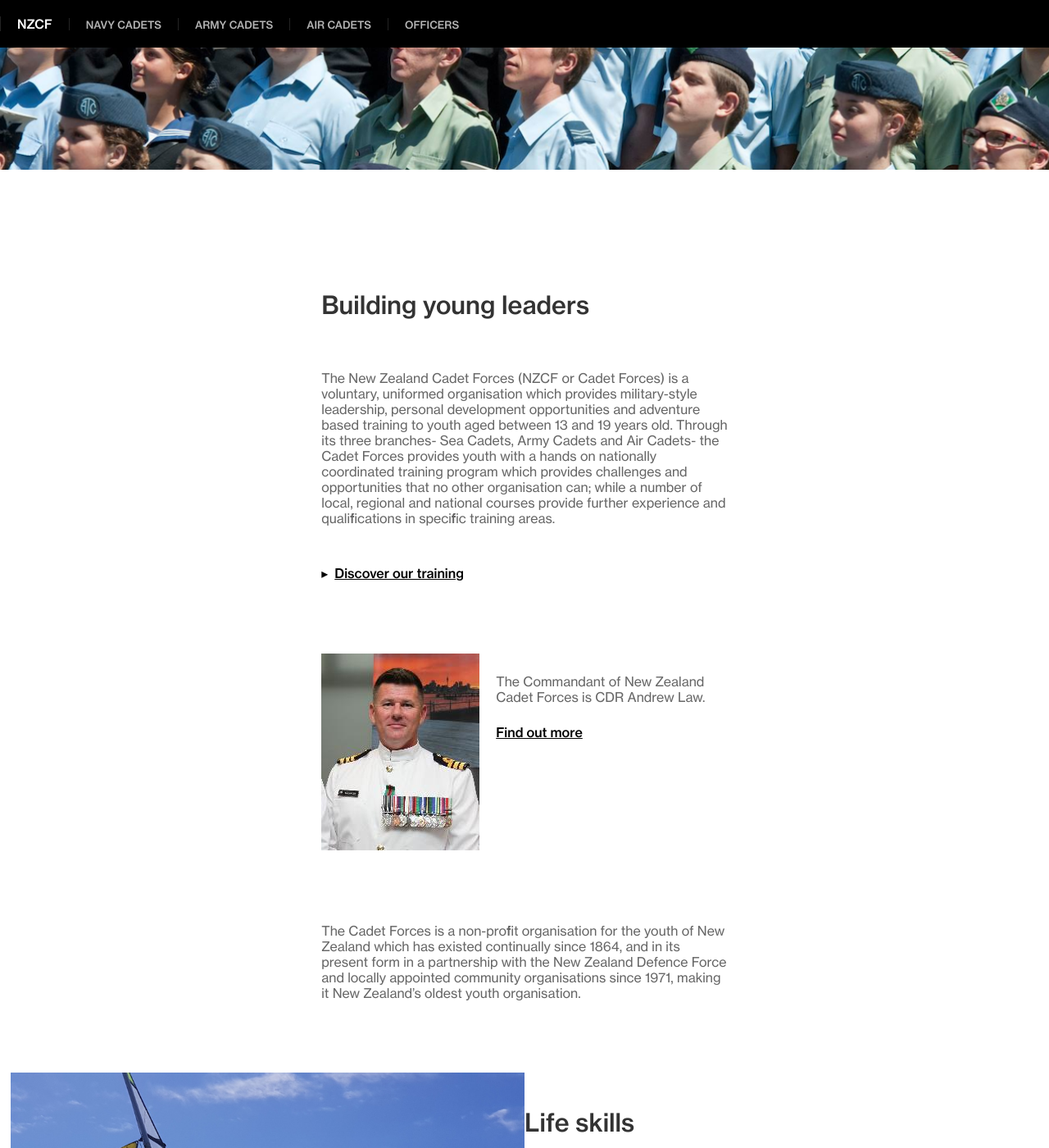
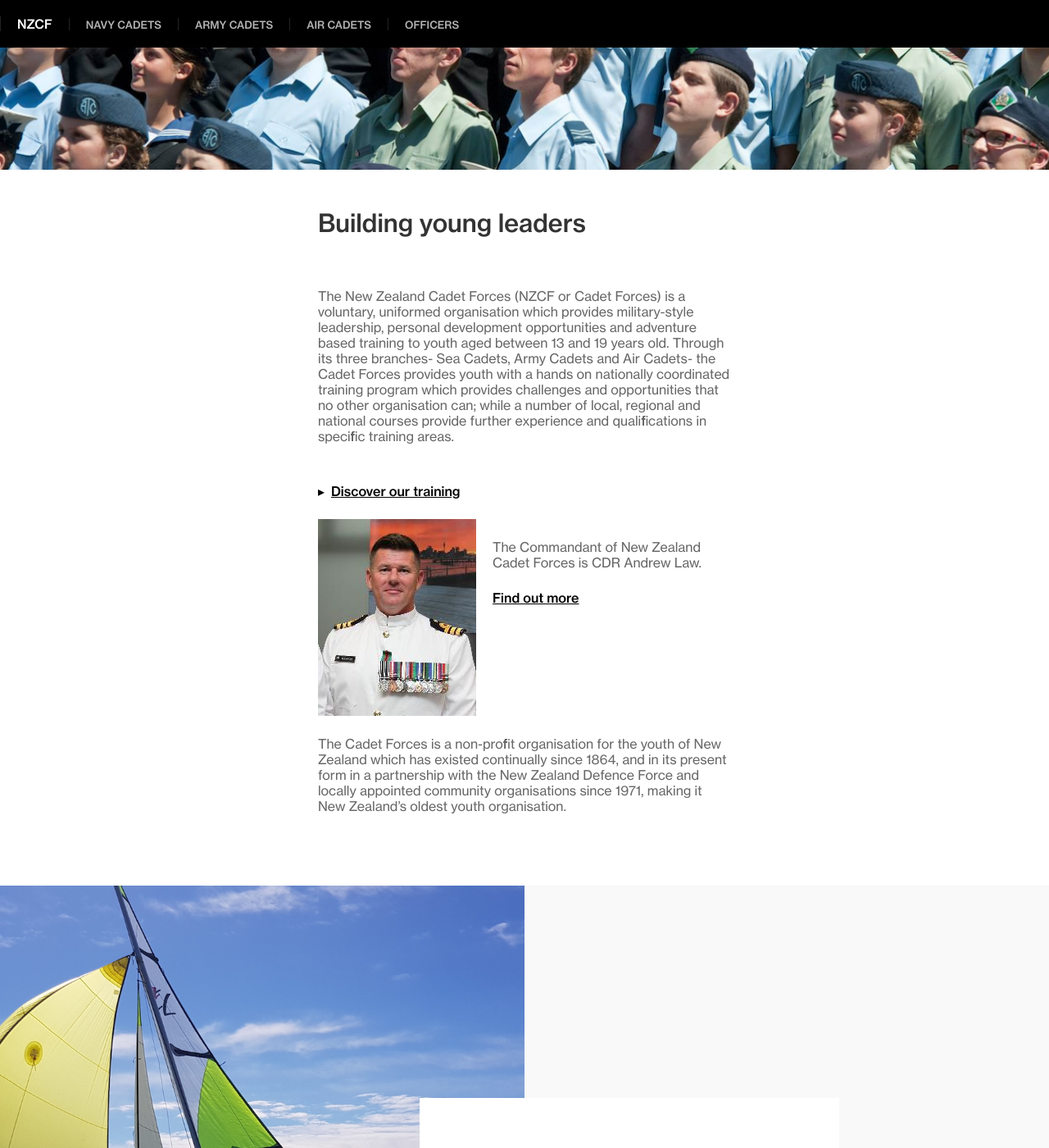
Before and after one commit to New-Zealand-Cadet-Forces/op-refresh, a Jekyll site: the page built from index.md, in a window 1280 px wide and 1400 px high, scrolled down 350 px. Shown: the whole window at 82% size. Built offline with Jekyll 4.4.1, drawn with Linux system fonts in a browser that asks for light colours; a script that is not in the unit is left out; our own code applies the rules of GitHub Pages for plain Markdown files; some of the changed text lies outside the part shown.

Commit message:
Add more homepage blocks

```diff
--- a/_includes/commandant-block.html
+++ b/_includes/commandant-block.html
@@ -1,4 +1,4 @@
-<div class="middle block">
+<div class="middle">
     <img src="/img/COMDT.jpg" alt="Commandant, NZCF" class="float-left">
     <p>The Commandant of New Zealand Cadet Forces is {{ site.commandant }}.</p>
     <a href="">Find out more</a>
--- a/_sass/_cta.scss
+++ b/_sass/_cta.scss
@@ -1,19 +1,14 @@
 .cta-image-block {
-    display: flex;
-    justify-content: space-between;
-    width: 80vw;
-  position: relative;
-  left: 50%;
-  right: 50%;
-  margin-left: -40vw;
-margin-top: 5em;
+  display: flex;
+  justify-content: space-between;
+  max-width: 80vw;
 }
 
 .cta {
-    flex: 0 0 25%;
-    padding: 0.5em;
+  flex: 0 0 25%;
+  padding: 0.5em;
 }
 
 .cta-image {
-    margin:0;
+  margin: 0;
 }
--- a/css/styles.scss
+++ b/css/styles.scss
@@ -27,11 +27,6 @@
   }
 }
 
-.block {
-  margin-top: 4em;
-  margin-bottom: 4em;
-}
-
 a.arrow-link::before {
   content: "\25B8";
   margin-right: 0.5em;
@@ -41,7 +36,7 @@
 
 .grid {
   display: grid;
-  grid-template-columns: auto minmax(min-content, 80ch) auto;
+  grid-template-columns: auto minmax(min-content, 800px) auto;
 }
 
 // Allow special blocks to have whatever width they want
@@ -185,10 +180,28 @@
 
 /* Fancy layout bits */
 
+.block {
+  margin: 0 auto;
+  margin-top: 4em;
+  margin-bottom: 4em;
+}
+
+.grey {
+  background-color: #f9f9f9;
+}
+
 .image-with-text {
   display: inline;
-  float: left;
   max-width: 50%;
+}
+
+.image-with-text + div {
+  padding: 4em;
+  margin: -30% auto 10% 40%;
+  width: 40%;
+  background-color: white;
+  z-index: 1;
+  position: relative;
 }
 
 .text-with-image {
@@ -196,14 +209,6 @@
 }
 
 /* Major page parts */
-
-main {
-  margin: 100px auto;
-  padding: 0 0.8rem;
-  &.narrow {
-    max-width: 50em;
-  }
-}
 
 footer {
   background-color: $black;
--- a/index.md
+++ b/index.md
@@ -12,17 +12,18 @@
 
 The Cadet Forces is a non-profit organisation for the youth of New Zealand which has existed continually since 1864, and in its present form in a partnership with the New Zealand Defence Force and locally appointed community organisations since 1971, making it New Zealand’s oldest youth organisation.
 
-<section class="full-width block">
+<section class="full-width block grey">
     <img class="image-with-text" src="img/cta/navy.jpg" alt="life skills">
-
-    <h2>Life skills</h2>
-
-    <p>Our aim is to instil leadership and honourable values in our youth so as to develop and enable self-disciplined, confident and responsible young New Zealanders, who come out feeling stronger than ever, and are armed with skill sets that will last them a lifetime.</p>
+    <div>
+        <h2>Life skills</h2>
+        <p>Our aim is to instil leadership and honourable values in our youth so as to develop and enable self-disciplined, confident and responsible young New Zealanders, who come out feeling stronger than ever, and are armed with skill sets that will last them a lifetime.</p>
+    </div>
 </section>
 
-{% include cta-image-block.html %}
 
 Cadets have the opportunity to take part in unique adventurous, fulfilling and educational activities in a military-like environment. Through these activities, cadets get the chance to develop a sense of purpose, responsibility, self confidence, self respect, self discipline, self reliance, leadership ability, and commitment to voluntary service.
+
+{% include cta-image-block.html %}
 
 Many former cadets comment that the cadet experience helped to develop them as an individual, achieve personal growth, leadership qualities and provide them with a sense of community service.
 
```
